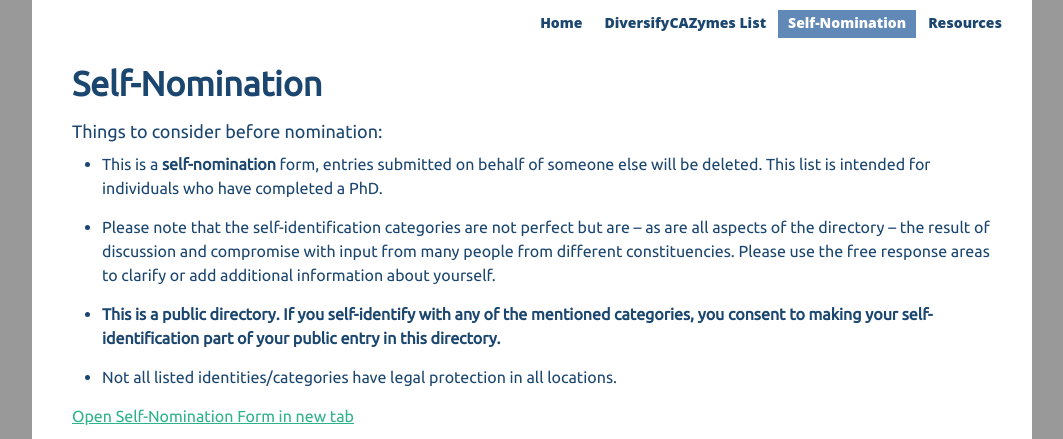
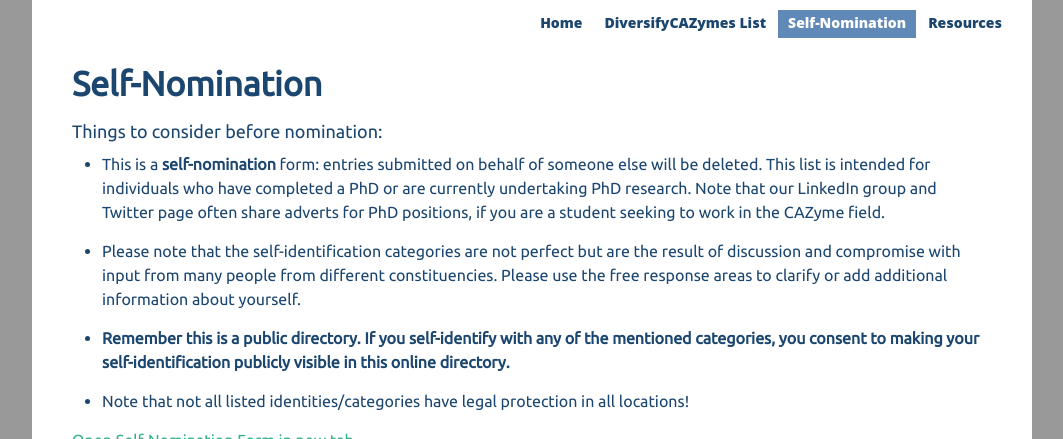
Before and after one commit to DiversifyCAZymes/DiversifyCAZymes.github.io, a Jekyll site: the page built from nominate.md, in a window 1280 px wide and 900 px high, cut to the strip 0-439 px from the top of the window. Shown: the whole strip, without its empty margins (108-1171 px from the left). Built offline with Jekyll 4.4.1, drawn with Linux system fonts in a browser that asks for light colours; nearby versions of some CDN libraries.

Commit message:
Update nominate.md

```diff
--- a/nominate.md
+++ b/nominate.md
@@ -6,13 +6,13 @@ title: Self-Nomination
 
 #### Things to consider before nomination:
 
-* This is a **self-nomination** form, entries submitted on behalf of someone else will be deleted. This list is intended for individuals who have completed a PhD.
+* This is a **self-nomination** form: entries submitted on behalf of someone else will be deleted. This list is  intended for individuals who have completed a PhD or are currently undertaking PhD research. Note that our LinkedIn group and Twitter page often share adverts for PhD positions, if you are a student seeking to work in the CAZyme field.
 
-*  Please note that the self-identification categories are not perfect but are – as are all aspects of the directory – the result of discussion and compromise with input from many people from different constituencies. Please use the free response areas to clarify or add additional information about yourself.
+*  Please note that the self-identification categories are not perfect but are the result of discussion and compromise with input from many people from different constituencies. Please use the free response areas to clarify or add additional information about yourself.
 
-* **This is a public directory. If you self-identify with any of the mentioned categories, you consent to making your self-identification part of your public entry in this directory.**
+* **Remember this is a public directory. If you self-identify with any of the mentioned categories, you consent to making your self-identification publicly visible in this online directory.**
 
-* Not all listed identities/categories have legal protection in all locations.
+* Note that not all listed identities/categories have legal protection in all locations!
 
 [Open Self-Nomination Form in new tab](https://docs.google.com/forms/d/e/1FAIpQLSdLtiCwA2arDtO2sBf1Y41Q4Xh_ZH8ffNhVXtPLM-cx7wLRZQ/viewform?usp=sf_link)
 
```
